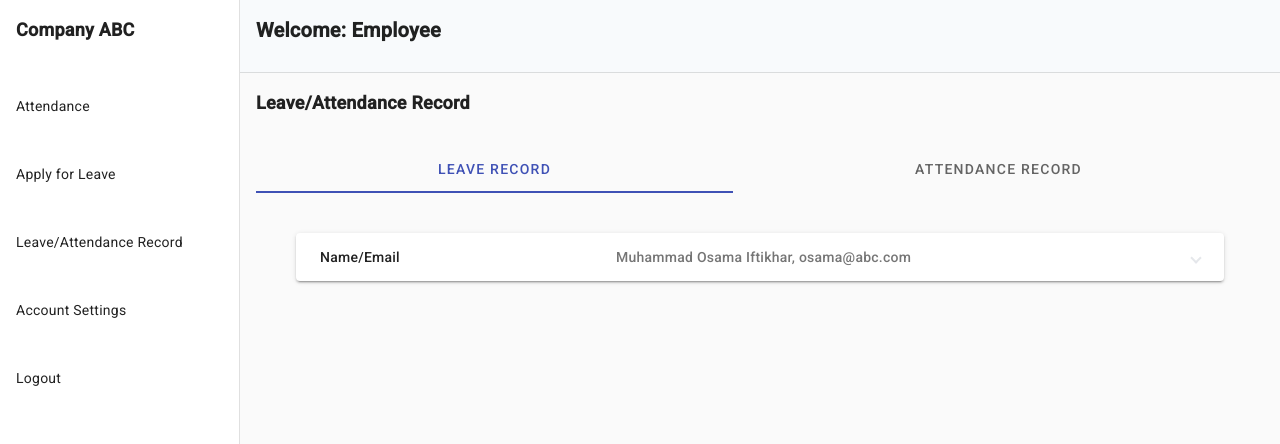
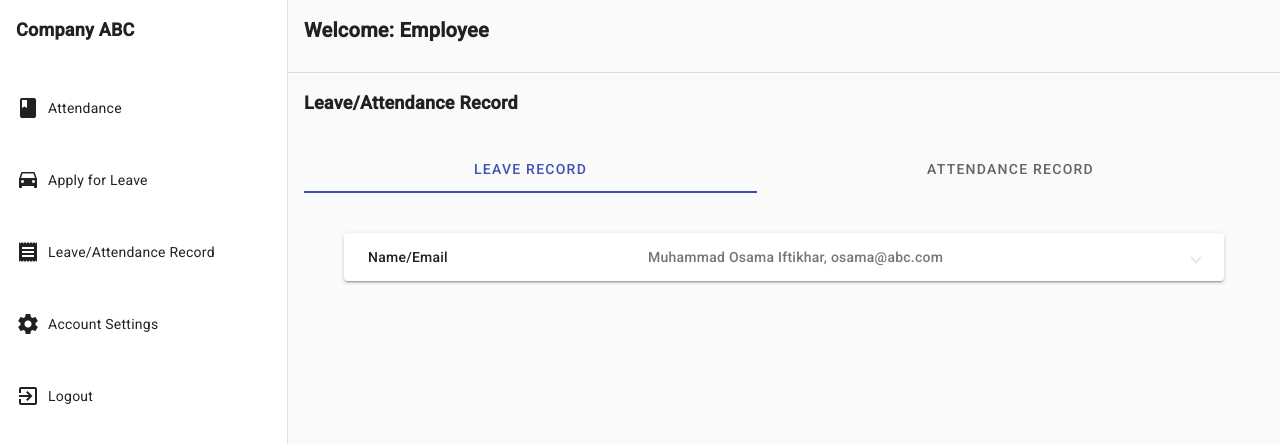
Before and after one commit to VuProjectCS619/leave-attendance-record-system-fe, an Angular app: page /employee/record in a window 1280 px wide. Shown: the top 444 px of the page. Built offline with nearby package versions, Linux system fonts and the light colour scheme.

Commit message:
dialog rendered in employee section - to be updated

```diff
--- a/src/app/employee/apply-for-leave/apply-for-leave.component.html
+++ b/src/app/employee/apply-for-leave/apply-for-leave.component.html
@@ -8,7 +8,7 @@
     <mat-tab label="APPLY FOR LEAVE" >
       <!-- Card -->
       <div class="flex gap-10 flex-col p-10 " >
-        <mat-card class="w-auto h-auto shadow-xl p-4 " >
+        <mat-card class="w-auto h-auto shadow-xl p-4  " >
           <div class="flex flex-col gap-4">
             <p class=" text-xs font-semibold">Name:{{" "}}<span class="font-normal ">{{userName}}</span> </p>
             <p class=" text-xs font-semibold">Email:{{" "}}<span class="font-normal ">{{email}}</span> </p>
--- a/src/app/employee/employee.module.ts
+++ b/src/app/employee/employee.module.ts
@@ -17,6 +17,8 @@ import { MatNativeDateModule } from '@angular/material/core';
 import {ReactiveFormsModule} from "@angular/forms";
 import {MatExpansionModule} from "@angular/material/expansion";
 import {MatSelectModule} from "@angular/material/select";
+import { ViewRecordDialogComponent } from './view-record-dialog/view-record-dialog.component';
+import {MatDialogModule} from "@angular/material/dialog";
 
 
 
@@ -29,6 +31,7 @@ import {MatSelectModule} from "@angular/material/select";
     ApplyForLeaveComponent,
     RecordComponent,
     AccountSettingComponent,
+    ViewRecordDialogComponent,
 
   ],
   imports: [
@@ -44,6 +47,7 @@ import {MatSelectModule} from "@angular/material/select";
     ReactiveFormsModule,
     MatExpansionModule,
     MatSelectModule,
+    MatDialogModule,
 
   ]
 })
--- a/src/app/employee/record/record.component.html
+++ b/src/app/employee/record/record.component.html
@@ -19,11 +19,11 @@
               </mat-panel-description>
             </mat-expansion-panel-header>
             <div class="flex gap-4 flex-wrap p-10" >
-              <mat-card class="w-96 h-auto shadow-xl p-4" *ngFor="let employeeRecord of leaveEmployeeRecord">
+              <mat-card class="w-96 h-auto shadow-xl p-4" *ngFor="let employee of leaveEmployeeRecord">
                 <div class="flex flex-col gap-4">
-                  <mat-card-title>{{employeeRecord.monthYear}}</mat-card-title>
-                  <p class=" text-xs font-semibold">Leaves:{{" "}}<span class="font-normal ">{{employeeRecord.leaves}}</span> </p>
-                  <p class=" text-xs font-semibold">Working Hours:{{" "}}<span class="font-normal ">{{employeeRecord.workingHours}}</span> </p>
+                  <mat-card-title>{{employee.monthYear}}</mat-card-title>
+                  <p class=" text-xs font-semibold">Leaves:{{" "}}<span class="font-normal ">{{employee.leaves}}</span> </p>
+                  <p class=" text-xs font-semibold">Working Hours:{{" "}}<span class="font-normal ">{{employee.workingHours}}</span> </p>
                 </div>
               </mat-card>
             </div>
@@ -45,7 +45,7 @@
           <mat-card-actions>
             <!--Button -->
             <div class="flex w-full justify-center" >
-              <button class="w-full" mat-raised-button  color="primary">VIEW RECORD</button>
+              <button class="w-full" mat-raised-button  color="primary" (click)="openDialog()">VIEW RECORD</button>
             </div>
           </mat-card-actions>
         </mat-card>
--- a/src/app/employee/record/record.component.ts
+++ b/src/app/employee/record/record.component.ts
@@ -1,4 +1,6 @@
 import { Component } from '@angular/core';
+import {ViewRecordDialogComponent} from "../view-record-dialog/view-record-dialog.component";
+import {MatDialog} from "@angular/material/dialog";
 
 @Component({
   selector: 'app-record',
@@ -8,6 +10,13 @@ import { Component } from '@angular/core';
 export class RecordComponent {
   name:string = "Muhammad Osama Iftikhar"
   email:string="osama@abc.com"
+
+  constructor(public dialog: MatDialog) {}
+
+  openDialog() {
+    this.dialog.open(ViewRecordDialogComponent);
+  }
+
 
   leaveEmployeeRecord= [
     {
@@ -42,7 +51,7 @@ export class RecordComponent {
     {
       monthYear:"Jun, 2023",
       name: "Muhammad Osama Iftikhar",
-      eworkingHours: 115,
+      workingHours: 115,
       leaves: 3
     },
     {
--- /dev/null
+++ b/src/app/employee/view-record-dialog/view-record-dialog.component.html
@@ -0,0 +1,5 @@
+<h1 mat-dialog-title>Dialog with elements</h1>
+<div mat-dialog-content>This dialog showcases the title, close, content and actions elements.</div>
+<div mat-dialog-actions>
+  <button mat-button mat-dialog-close>Close</button>
+</div>
--- a/src/app/shared/shared.module.ts
+++ b/src/app/shared/shared.module.ts
@@ -6,6 +6,7 @@ import {MatSidenavModule} from "@angular/material/sidenav";
 import {MatListModule} from "@angular/material/list";
 import { SideNavAdminComponent } from './side-nav-admin/side-nav-admin.component';
 import { SideNavEmployeeComponent } from './side-nav-employee/side-nav-employee.component';
+import {MatIconModule} from "@angular/material/icon";
 
 @NgModule({
     declarations: [
@@ -20,7 +21,8 @@ import { SideNavEmployeeComponent } from './side-nav-employee/side-nav-employee.
     CommonModule,
     SharedRoutingModule,
     MatSidenavModule,
-    MatListModule
+    MatListModule,
+    MatIconModule
   ]
 })
 export class SharedModule { }
--- a/src/app/shared/side-nav-admin/side-nav-admin.component.html
+++ b/src/app/shared/side-nav-admin/side-nav-admin.component.html
@@ -1,14 +1,29 @@
 <mat-drawer-container class="w-screen h-screen">
   <!-- drawer options -->
-  <mat-drawer mode="side" opened class="w-60 ">
+  <mat-drawer mode="side" opened class="w-72">
     <p class="text-lg font-semibold p-4">Company ABC</p>
     <mat-list>
       <div class="flex flex-col gap-12 p-4 w-full">
-        <a routerLink="/admin/add-employee">Add Employee</a>
-        <a routerLink="/admin/employee-management">Employee Management</a>
-        <a routerLink="/admin/leave-management">Leave Management</a>
-        <a routerLink="/admin/record">Leave/Attendance Record</a>
-        <a routerLink="">Logout</a>
+        <div class="flex items-center gap-2">
+          <mat-icon>note_add</mat-icon>
+          <a routerLink="/admin/add-employee">Add Employee</a>
+        </div>
+        <div class="flex items-center gap-2">
+          <mat-icon>supervised_user_circle</mat-icon>
+          <a routerLink="/admin/employee-management">Employee Management</a>
+        </div>
+        <div class="flex items-center gap-2">
+          <mat-icon>build</mat-icon>
+          <a routerLink="/admin/leave-management">Leave Management</a>
+        </div>
+        <div class="flex items-center gap-2">
+          <mat-icon>receipt</mat-icon>
+          <a routerLink="/admin/record">Leave/Attendance Record</a>
+        </div>
+        <div class="flex items-center gap-2">
+          <mat-icon>exit_to_app</mat-icon>
+          <a routerLink="">Logout</a>
+        </div>
       </div>
     </mat-list>
   </mat-drawer>
--- a/src/app/shared/side-nav-employee/side-nav-employee.component.html
+++ b/src/app/shared/side-nav-employee/side-nav-employee.component.html
@@ -1,14 +1,29 @@
 <mat-drawer-container class="w-screen h-screen">
   <!-- drawer options -->
-  <mat-drawer mode="side" opened class="w-60 ">
+  <mat-drawer mode="side" opened class="w-72 ">
     <p class="text-lg font-semibold p-4">Company ABC</p>
     <mat-list>
       <div class="flex flex-col gap-12 p-4  w-full">
-        <a routerLink="/employee/attendance">Attendance</a>
-        <a routerLink="/employee/apply-for-leave">Apply for Leave</a>
-        <a routerLink="/employee/record">Leave/Attendance Record</a>
-        <a routerLink="/employee/account-setting">Account Settings</a>
-        <a routerLink="">Logout</a>
+        <div class="flex items-center gap-2">
+          <mat-icon>book</mat-icon>
+          <a routerLink="/employee/attendance">Attendance</a>
+        </div>
+        <div class="flex items-center gap-2">
+          <mat-icon>time_to_leave</mat-icon>
+          <a routerLink="/employee/apply-for-leave">Apply for Leave</a>
+        </div>
+        <div class="flex items-center gap-2">
+          <mat-icon>receipt</mat-icon>
+          <a routerLink="/employee/record">Leave/Attendance Record</a>
+        </div>
+        <div class="flex items-center gap-2">
+          <mat-icon>settings</mat-icon>
+          <a routerLink="/employee/account-setting">Account Settings</a>
+        </div>
+        <div class="flex items-center gap-2">
+          <mat-icon>exit_to_app</mat-icon>
+          <a routerLink="">Logout</a>
+        </div>
       </div>
     </mat-list>
   </mat-drawer>
```
Also changed, not shown: src/app/employee/view-record-dialog/view-record-dialog.component.ts (added, +10 -0 lines), src/app/employee/view-record-dialog/view-record-dialog.component.css (added). Lines whose indentation alone changed are shown as unchanged.
